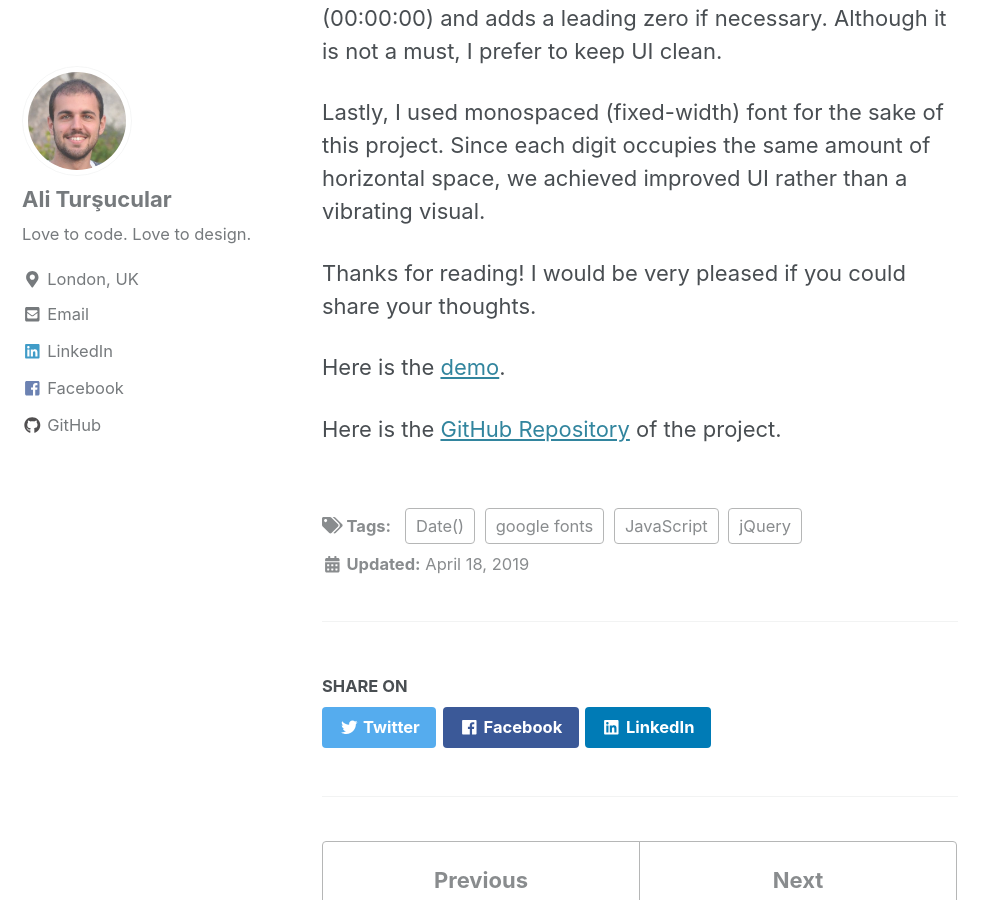
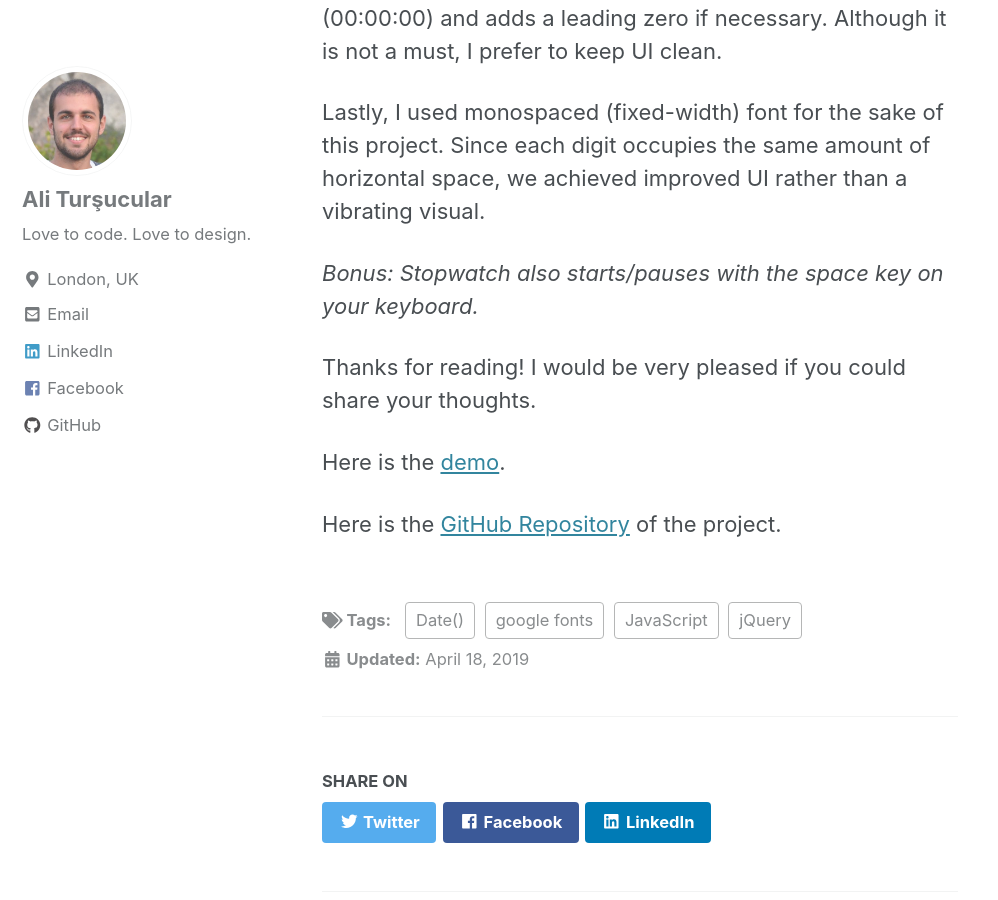
Before and after one commit to alitursucular/alitursucular.github.io, a Jekyll site: the page built from _posts/2019-04-18-simple-jquery-stopwatch.md, in a window 1280 px wide and 900 px high, scrolled down 3396 px. Shown: the whole window, without its empty margins (0-998 px from the left). Built offline with Jekyll 4.4.1, drawn with Linux system fonts in a browser that asks for light colours; cached includes are drawn as plain includes.

Commit message:
Text added

```diff
--- a/_posts/2019-04-18-simple-jquery-stopwatch.md
+++ b/_posts/2019-04-18-simple-jquery-stopwatch.md
@@ -84,6 +84,8 @@ Notice that, while stopwatch is counting, there is always a leading zero for sin
 
 Lastly, I used monospaced (fixed-width) font for the sake of this project. Since each digit occupies the same amount of horizontal space, we achieved improved UI rather than a vibrating visual.
 
+_Bonus: Stopwatch also starts/pauses with the space key on your keyboard._
+
 Thanks for reading! I would be very pleased if you could share your thoughts.
 
 Here is the [demo](https://alitursucular.github.io/simple-jquery-stopwatch-demo/).
```
